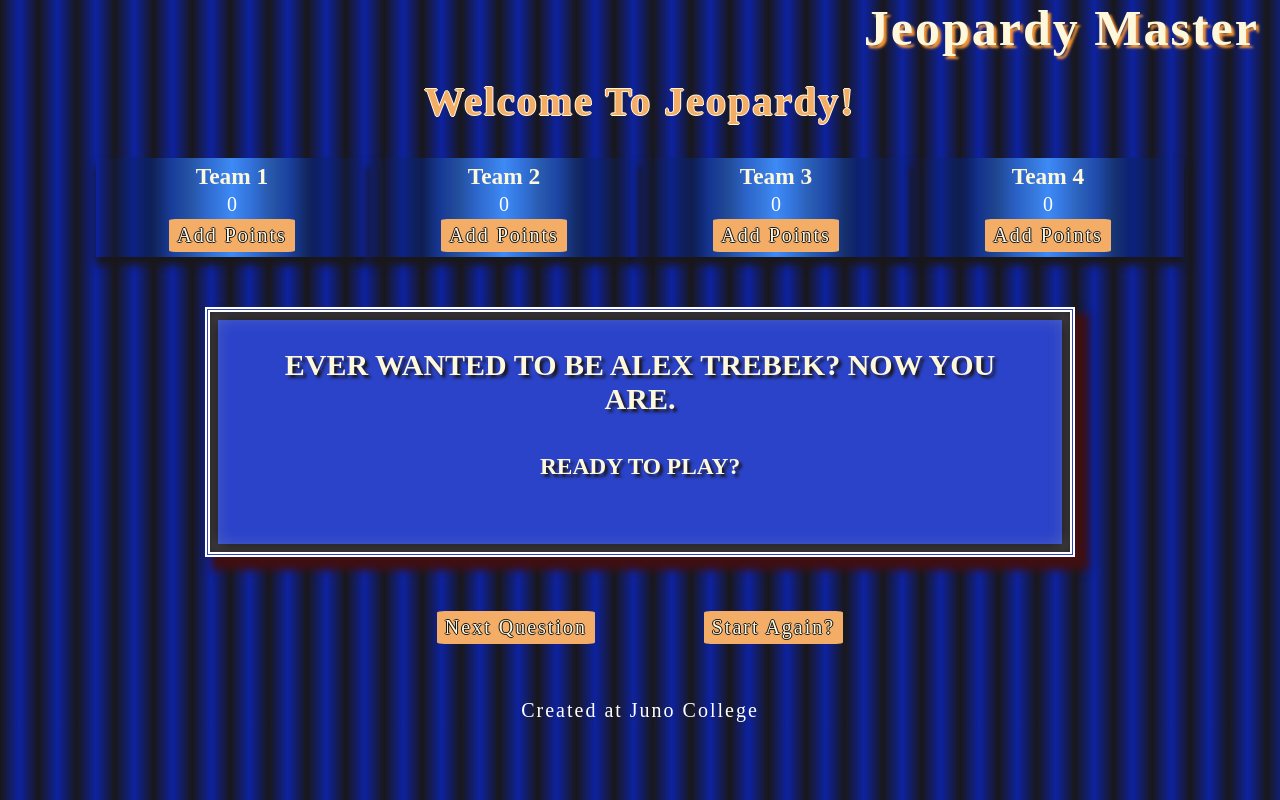
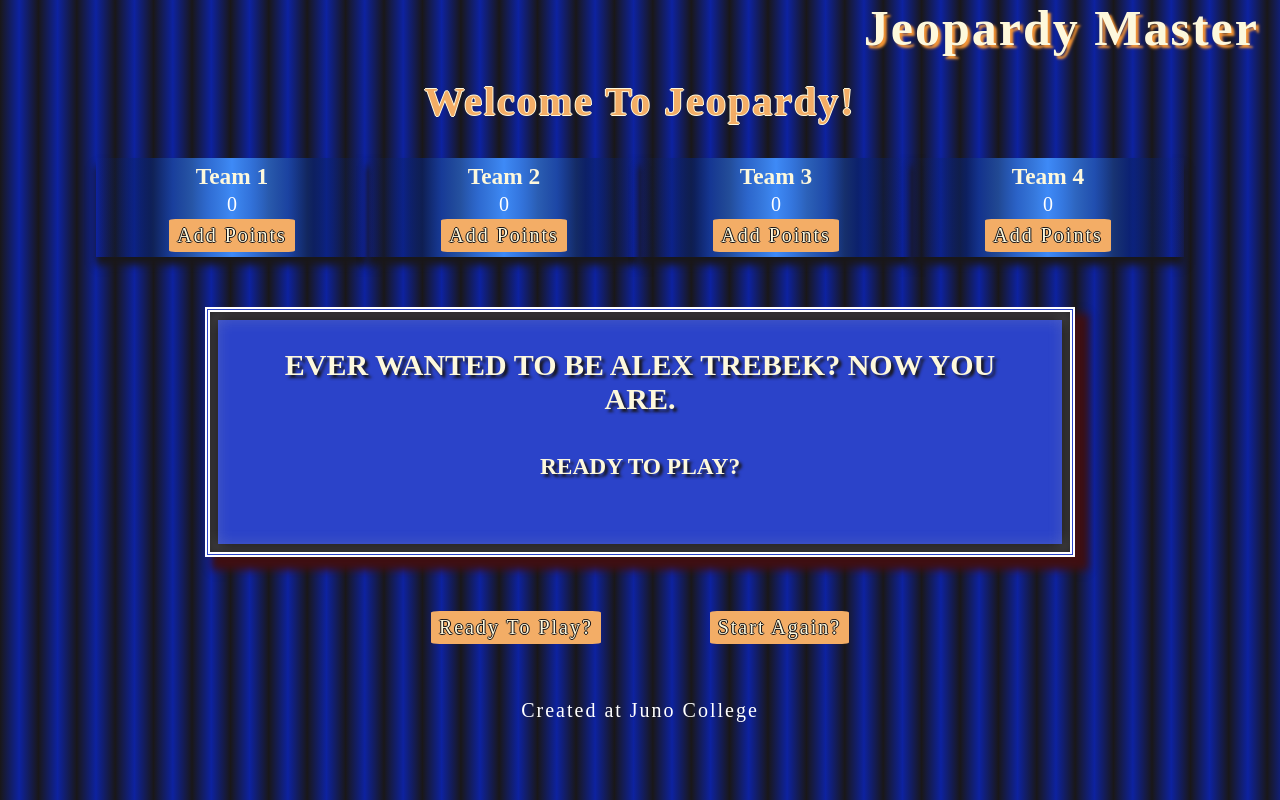
Before and after one commit to JimmyEllercamp/jeopardy-master, a React (Create React App) app: page / in a window 1280 px wide. Built offline with nearby package versions, Linux system fonts and the light colour scheme.

Commit message:
Fixed play button bug

```diff
--- a/src/components/GameCard.js
+++ b/src/components/GameCard.js
@@ -23,7 +23,7 @@
                 <p>{currentValue}</p>
             </div>
             <div className="buttons">
-                <button className="startButton"onClick={handleClick}>{currentQuestion ? `Next Question` : `Ready To Play?`}</button>
+                <button className="startButton"onClick={handleClick}>{question ? `Next Question` : `Ready To Play?`}</button>
                 <button className="resetButton" onClick={reset}>Start Again?</button>
             </div>
         </section>
```
